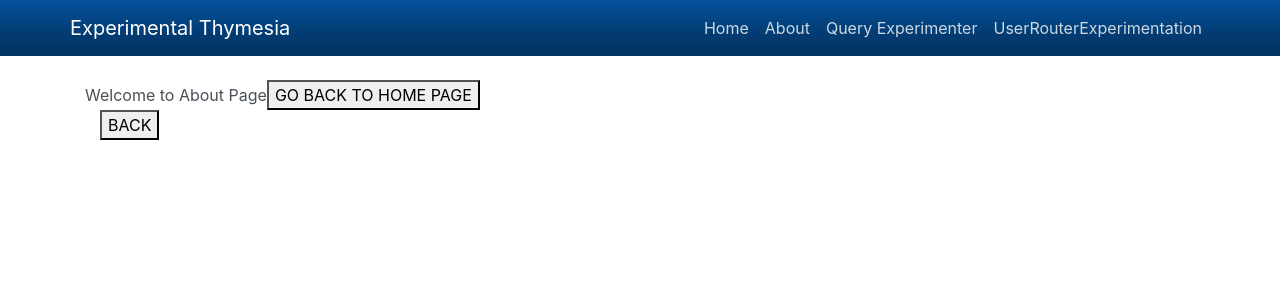
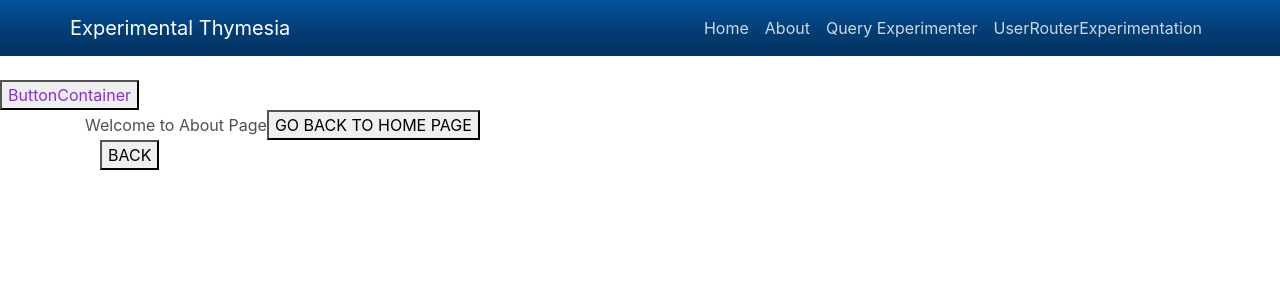
Before and after one commit to mmkvdev/NextJS_Experimentation, a Next.js app: page /about in a window 1280 px wide. Shown: the top 300 px of the page. Built offline with nearby package versions, Linux system fonts and the light colour scheme.

Commit message:
Update: Modular CSS Experimentation

```diff
--- /dev/null
+++ b/assets/button.module.css
@@ -0,0 +1,4 @@
+.buttonContainer {
+    color: blueviolet;
+    align-items: center;
+}
--- a/assets/styles.css
+++ b/assets/styles.css
@@ -1,3 +1,3 @@
 body {
-    background-color: rebeccapurple;
+    background-color: rosybrown;
 }
--- /dev/null
+++ b/components/Button.js
@@ -0,0 +1,9 @@
+import styles from '../assets/button.module.css';
+
+const Button = () => {
+    return (
+        <button className={styles.buttonContainer}>ButtonContainer</button>
+    );
+}
+
+export default Button;
--- a/components/Layout.js
+++ b/components/Layout.js
@@ -1,5 +1,6 @@
 import Navbar from './Navbar';
-import Head from 'next/head'
+import Head from 'next/head';
+import Button from './Button';
 
 const Layout = (props) => {
     return (
@@ -9,6 +10,7 @@ const Layout = (props) => {
                 <link rel="stylesheet" href="https://bootswatch.com/4/cerulean/bootstrap.min.css" />
             </Head>
             <Navbar />
+            <Button />
             <div className="container">
                 {props.children}
             </div>
```
